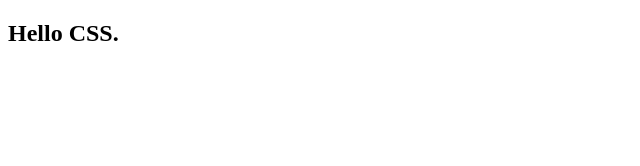
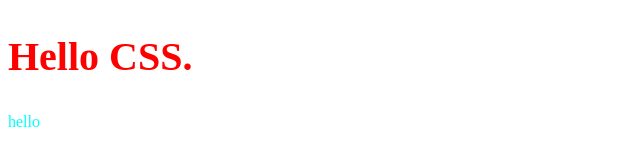
Before and after one commit to badshab454/CSS-Practice, a plain HTML site: page index.html in a window 1280 px wide. Shown: the whole page, without its empty margins (0-640 px from the left). Drawn offline with Linux system fonts and the light colour scheme.

Commit message:
inline, internal, external css

```diff
--- a/css/style.css
+++ b/css/style.css
@@ -0,0 +1,4 @@
+h2 {
+    font-weight: bold;
+    font-size: 40px;
+}
--- a/index.html
+++ b/index.html
@@ -5,8 +5,14 @@
     <meta name="viewport" content="width=device-width, initial-scale=1.0">
     <title>CSS Practice</title>
     <link rel="stylesheet" href="css/style.css">
+    <style>
+        p {
+            color: aqua;
+        }
+    </style>
 </head>
 <body>
-    <h2>Hello CSS.</h2>
+    <h2 style="color: red;">Hello CSS.</h2>
+    <p>hello</p>
 </body>
 </html>
```
